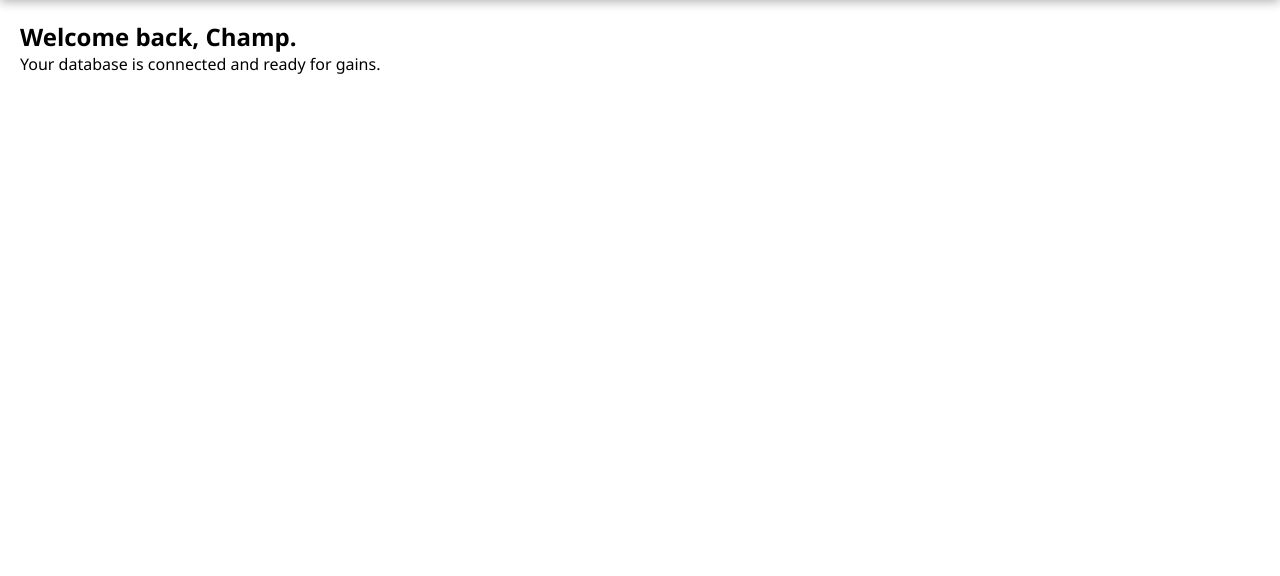
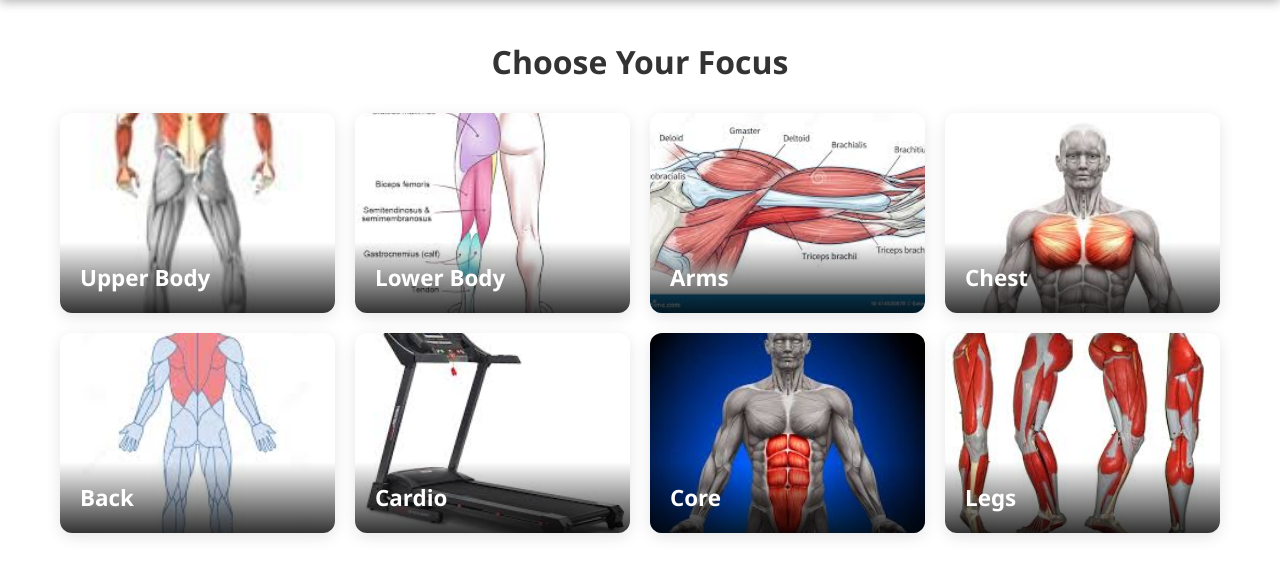
Before and after one commit to garrett-buryska/444, a PHP site: page /workouts.html in a window 1280 px wide. Shown: the part 65-641 px from the top of the page. Run offline with PHP 8.4, Linux system fonts and the light colour scheme.

Commit message:
workouts page

```diff
--- /dev/null
+++ b/backend/create-workout.php
@@ -0,0 +1,5 @@
+<?php
+    $type = $_GET['category'];
+    // Now you can use $type to query your 'Activities' table
+    // where main_muscle_group = $type
+?>
--- a/frontend/Style.css
+++ b/frontend/Style.css
@@ -55,3 +55,62 @@
 .logout-link:hover {
   text-decoration: underline;
 }
+/* Page Layout */
+.main-content {
+    padding: 40px 20px;
+    max-width: 1200px;
+    margin: 0 auto;
+}
+
+.page-title {
+    text-align: center;
+    margin-bottom: 30px;
+    color: #333;
+}
+
+/* The Grid System */
+.workout-grid {
+    display: grid;
+    /* This creates as many columns as fit, at least 250px wide each */
+    grid-template-columns: repeat(auto-fit, minmax(250px, 1fr));
+    gap: 20px;
+}
+
+/* The Individual Card */
+.workout-card {
+    position: relative;
+    border-radius: 12px;
+    overflow: hidden; /* Clips the image to the corners */
+    height: 200px;
+    text-decoration: none;
+    box-shadow: 0 4px 15px rgba(0,0,0,0.1);
+    transition: transform 0.3s ease, box-shadow 0.3s ease;
+}
+
+.workout-card:hover {
+    transform: translateY(-5px);
+    box-shadow: 0 8px 25px rgba(0,0,0,0.2);
+}
+
+.workout-card img {
+    width: 100%;
+    height: 100%;
+    object-fit: cover; /* Keeps image from looking squished */
+    display: block;
+}
+
+/* The Text Overlay */
+.card-overlay {
+    position: absolute;
+    bottom: 0;
+    left: 0;
+    right: 0;
+    background: linear-gradient(transparent, rgba(0,0,0,0.8));
+    padding: 20px;
+    color: white;
+}
+
+.card-overlay h3 {
+    margin: 0;
+    font-size: 1.4rem;
+}
--- a/frontend/workouts.html
+++ b/frontend/workouts.html
@@ -3,7 +3,7 @@
 <head>
     <meta charset="UTF-8">
     <meta name="viewport" content="width=device-width, initial-scale=1.0">
-    <title>Jim's Gym</title>
+    <title>Jim's Gym - Choose Workout</title>
     <link rel="stylesheet" href="Style.css">
 </head>
 <body>
@@ -19,9 +19,66 @@
         </ul>
     </nav>
 
-    <div style="padding: 20px;">
-        <h2>Welcome back, Champ.</h2>
-        <p>Your database is connected and ready for gains.</p>
+    <div class="main-content">
+        <h1 class="page-title">Choose Your Focus</h1>
+
+        <div class="workout-grid">
+            <a href="../backend/create-workout.php?category=upper" class="workout-card">
+                <img src="images/upper.jpg" alt="Upper Body">
+                <div class="card-overlay">
+                    <h3>Upper Body</h3>
+                </div>
+            </a>
+
+            <a href="../backend/create-workout.php?category=lower" class="workout-card">
+                <img src="images/lower.jpg" alt="Lower Body">
+                <div class="card-overlay">
+                    <h3>Lower Body</h3>
+                </div>
+            </a>
+
+            <a href="../backend/create-workout.php?category=arms" class="workout-card">
+                <img src="images/arms.jpg" alt="Arms">
+                <div class="card-overlay">
+                    <h3>Arms</h3>
+                </div>
+            </a>
+
+            <a href="../backend/create-workout.php?category=chest" class="workout-card">
+                <img src="images/chest.jpg" alt="Chest">
+                <div class="card-overlay">
+                    <h3>Chest</h3>
+                </div>
+            </a>
+
+            <a href="../backend/create-workout.php?category=back" class="workout-card">
+                <img src="images/back.jpg" alt="Back">
+                <div class="card-overlay">
+                    <h3>Back</h3>
+                </div>
+            </a>
+
+            <a href="../backend/create-workout.php?category=cardio" class="workout-card">
+                <img src="images/cardio.jpg" alt="Cardio">
+                <div class="card-overlay">
+                    <h3>Cardio</h3>
+                </div>
+            </a>
+
+            <a href="../backend/create-workout.php?category=core" class="workout-card">
+                <img src="images/core.jpg" alt="Core">
+                <div class="card-overlay">
+                    <h3>Core</h3>
+                </div>
+            </a>
+
+            <a href="../backend/create-workout.php?category=legs" class="workout-card">
+                <img src="images/legs.jpg" alt="Legs">
+                <div class="card-overlay">
+                    <h3>Legs</h3>
+                </div>
+            </a>
+        </div>
     </div>
 
 </body>
```
Also changed, not shown: backend/workouts.php (deleted), frontend/images/arms.jpg (added), frontend/images/back.jpg (added), frontend/images/cardio.jpg (added), frontend/images/chest.jpg (added), frontend/images/core.jpg (added), frontend/images/legs.jpg (added), frontend/images/lower.jpg (added), frontend/images/upper.jpg (added).
